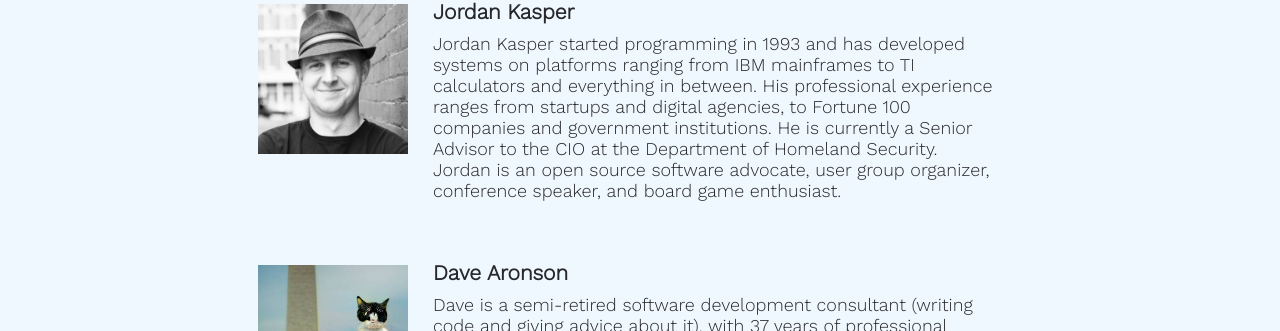
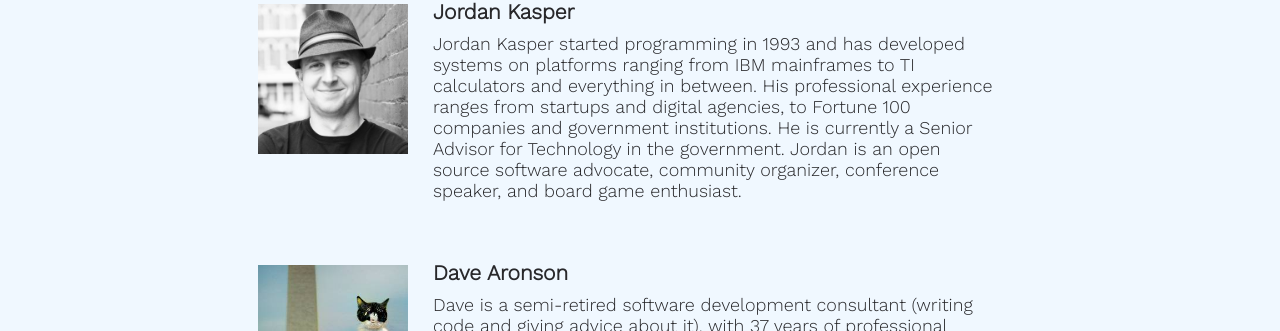
Before and after one commit to gothamgo/frontrunnersconf.github.io, a Jekyll site: the page built from test/testpage.html, in a window 1280 px wide. Shown: the part 724-1055 px from the top of the page. Built offline with Jekyll 4.4.1, drawn with Linux system fonts in a browser that asks for light colours.

Commit message:
Update jordan_kasper.html

```diff
--- a/_includes/jordan_kasper.html
+++ b/_includes/jordan_kasper.html
@@ -10,8 +10,8 @@
     <p class="speaker-bio">
       Jordan Kasper started programming in 1993 and has developed systems on platforms ranging from IBM mainframes to TI calculators and everything in between.
       His professional experience ranges from startups and digital agencies, to Fortune 100 companies and government institutions.
-      He is currently a Senior Advisor to the CIO at the Department of Homeland Security.
-      Jordan is an open source software advocate, user group organizer, conference speaker, and board game enthusiast.
+      He is currently a Senior Advisor for Technology in the government.
+      Jordan is an open source software advocate, community organizer, conference speaker, and board game enthusiast.
     </p>
 
 <!--
```
